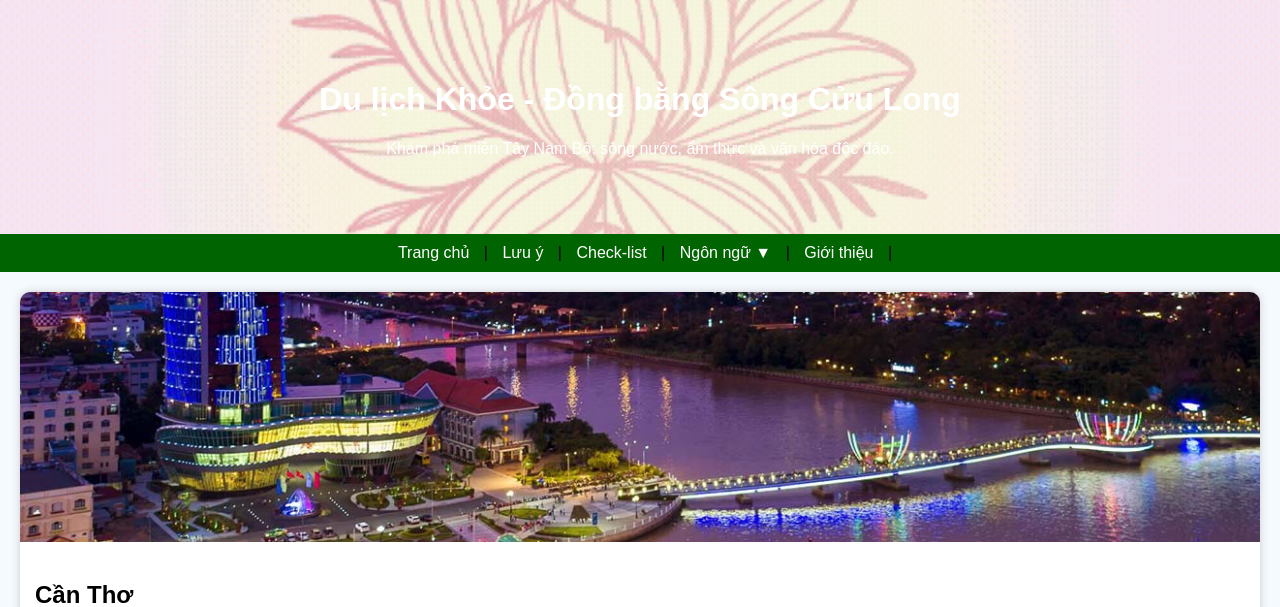
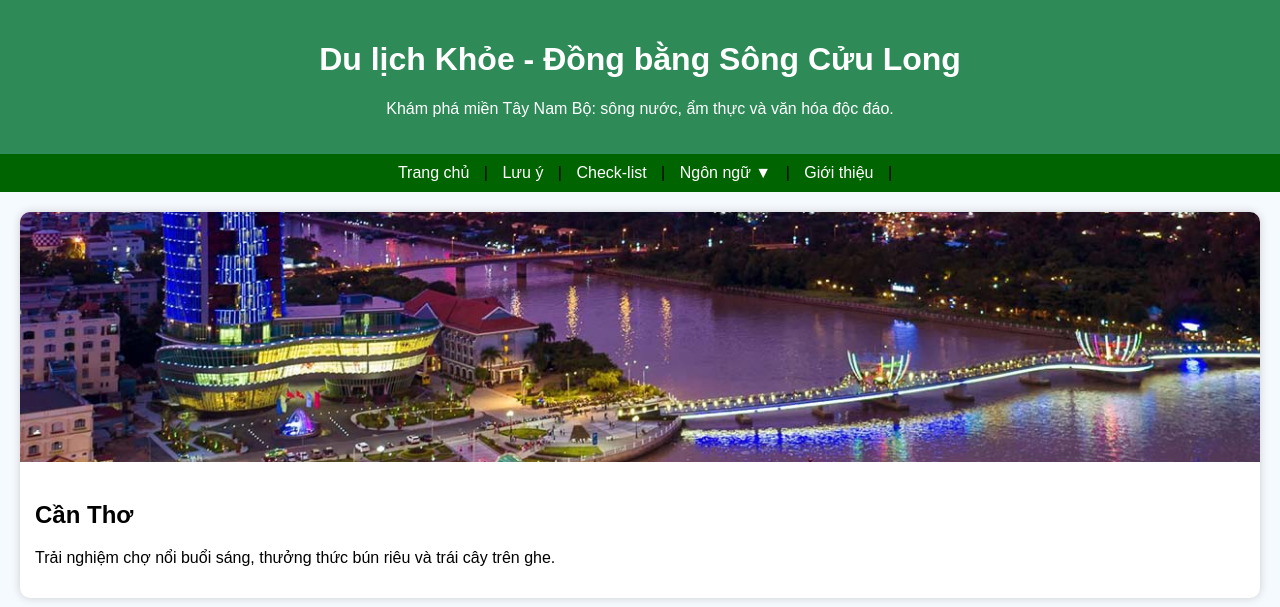
Before and after one commit to hhiep1111/dulichkhoe, a FastAPI app: page / in a window 1280 px wide. Shown: the top 607 px of the page. Run offline with FastAPI, Linux system fonts and the light colour scheme; data that the repository does not hold is empty.

Commit message:
Update index.html

```diff
--- a/templates/index.html
+++ b/templates/index.html
@@ -12,10 +12,9 @@
             padding: 0;
         }
         header {
-            background: url("/static/images/Logo.gif") no-repeat center center;
-            background-size: cover; /* hoặc contain tùy GIF */
+            background: #2e8b57;
             color: white;
-            padding: 60px 20px;
+            padding: 20px;
             text-align: center;
         }
         nav {
```
